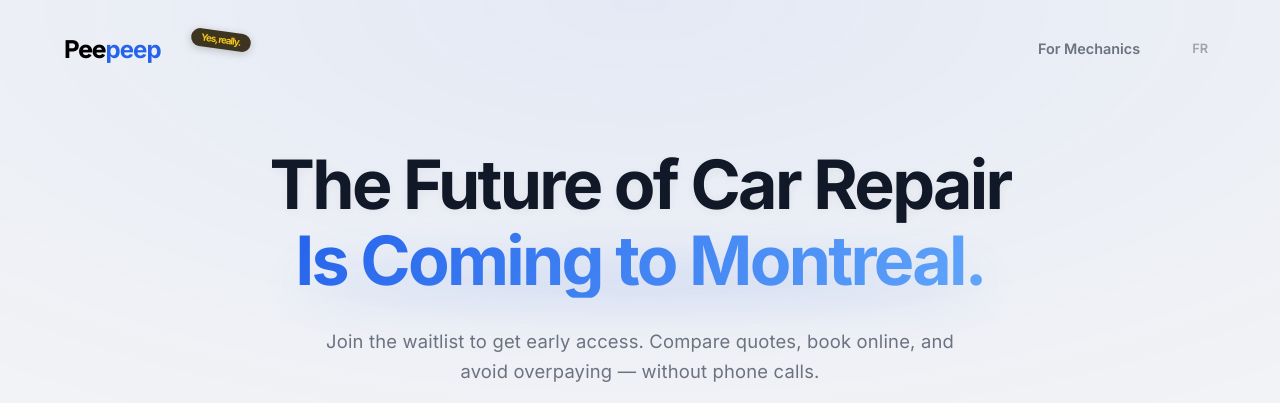
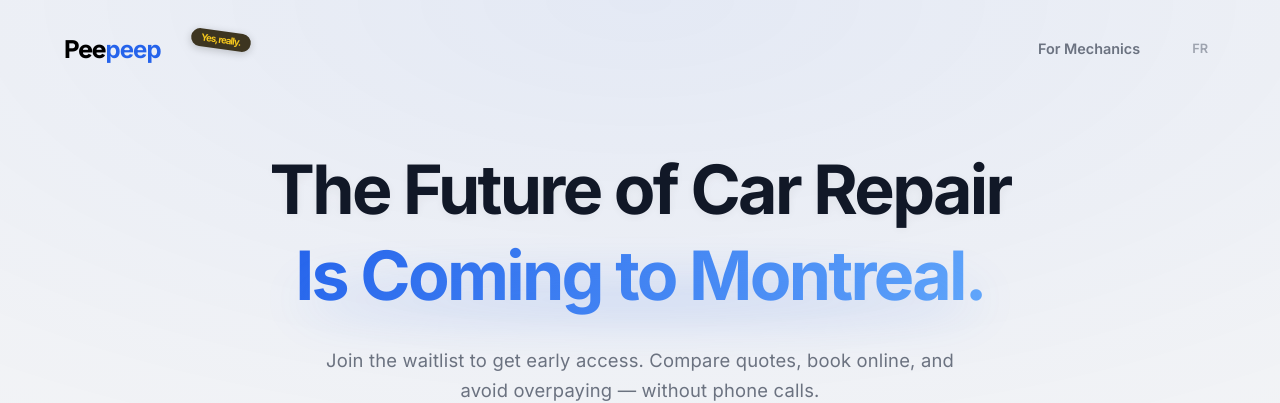
Before and after one commit to SaadullahSajjad/Peep-Launch, a React (Vite) app: page / in a window 1280 px wide. Shown: the top 403 px of the page. Built offline with nearby package versions, Linux system fonts and the light colour scheme; no server answers.

Commit message:
small fixes

```diff
--- a/src/pages/LandingPage.css
+++ b/src/pages/LandingPage.css
@@ -260,6 +260,7 @@ header .brandLanding strong span,
   padding: 3rem 0 4rem;
   position: relative;
   text-align: center;
+  overflow: visible;
 }
 
 /* Hero glow removed – single page gradient above keeps background smooth */
@@ -268,10 +269,11 @@ header .brandLanding strong span,
   font-family: 'Plus Jakarta Sans', sans-serif;
   font-size: clamp(2.5rem, 6vw, 4.25rem);
   font-weight: 800;
-  line-height: 1.08;
+  line-height: 1.22;
   margin-bottom: 1.75rem;
   letter-spacing: -0.04em;
   color: var(--text-main);
+  overflow: visible;
 }
 
 .hero h1 .hero-line-1,
```
